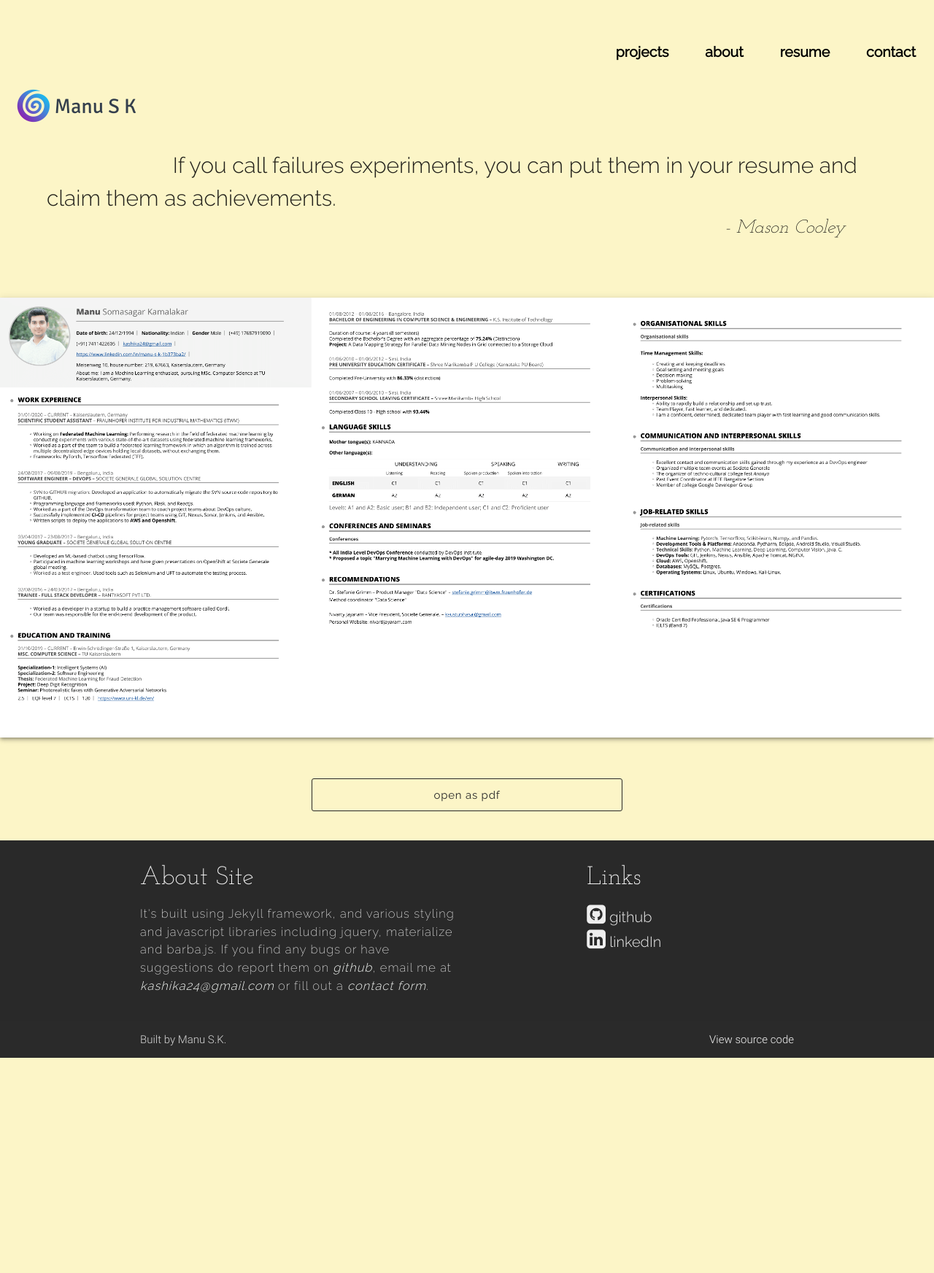
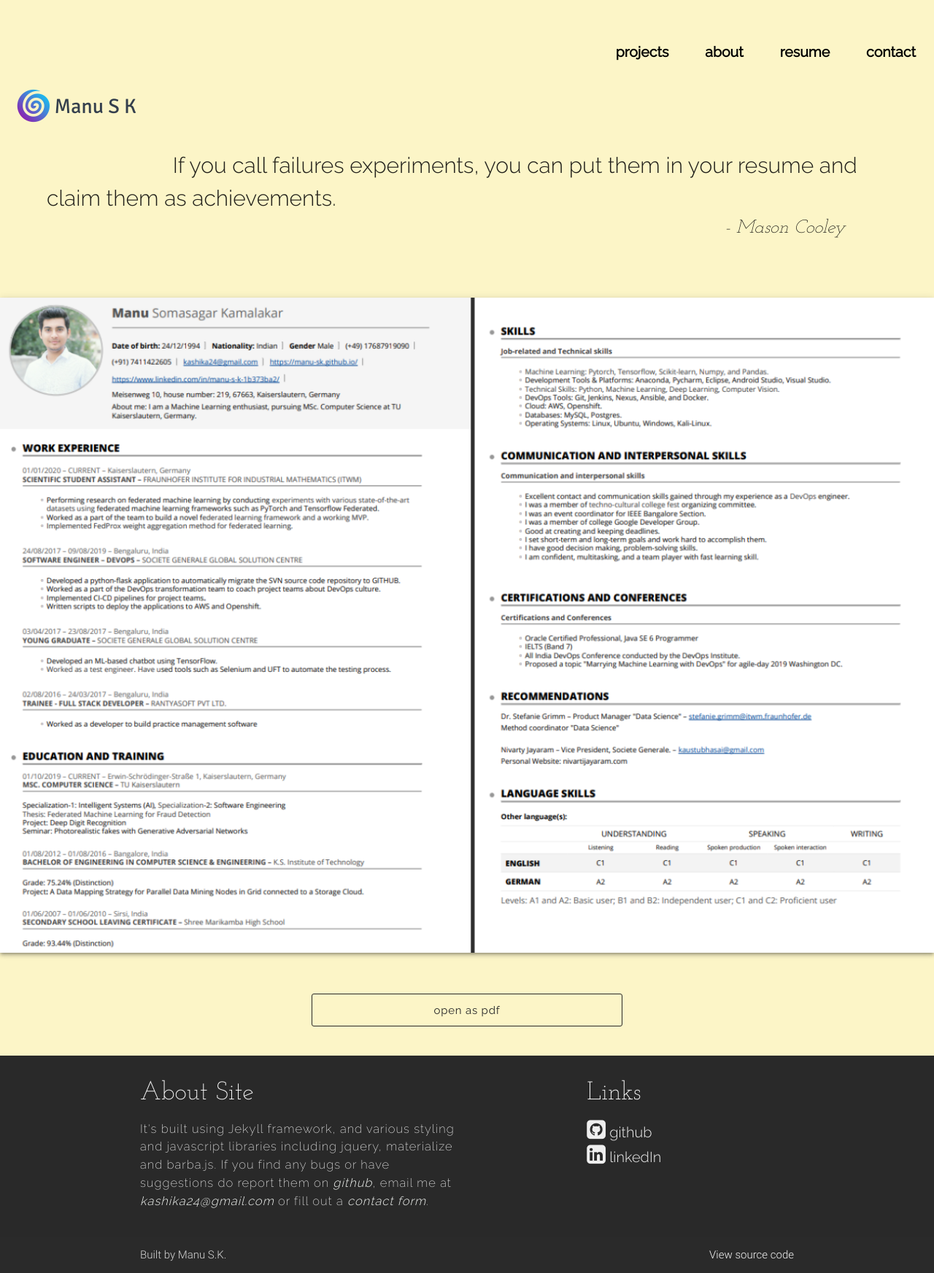
Before and after one commit to manu-sk/manu-sk.github.io, a Jekyll site: the page built from resume.html, in a window 1280 px wide. Shown: the whole page at 73% size. Built offline with Jekyll 4.4.1, drawn with Linux system fonts in a browser that asks for light colours; nearby versions of some CDN libraries; before the commit the page ends 1450 px from its top, so only the background shows below that.

Commit message:
Update resume.html

```diff
--- a/resume.html
+++ b/resume.html
@@ -8,7 +8,7 @@ author: Mason Cooley
 
 <div class="row resume-wrapper">
   <a href="./assets/cv_manu.pdf" title="click to open in pdf viewer" target="_blank">
-    <img src="./assets/images/manu_cv.png" alt="" class="responsive-img resume-img z-depth-2 hoverable">
+    <img src="./assets/images/cv_manu.png" alt="" class="responsive-img resume-img z-depth-2 hoverable">
     <button class="fill col s8 offset-s2 m4 offset-m4">open as pdf</button>
   </a>
 </div>
```
